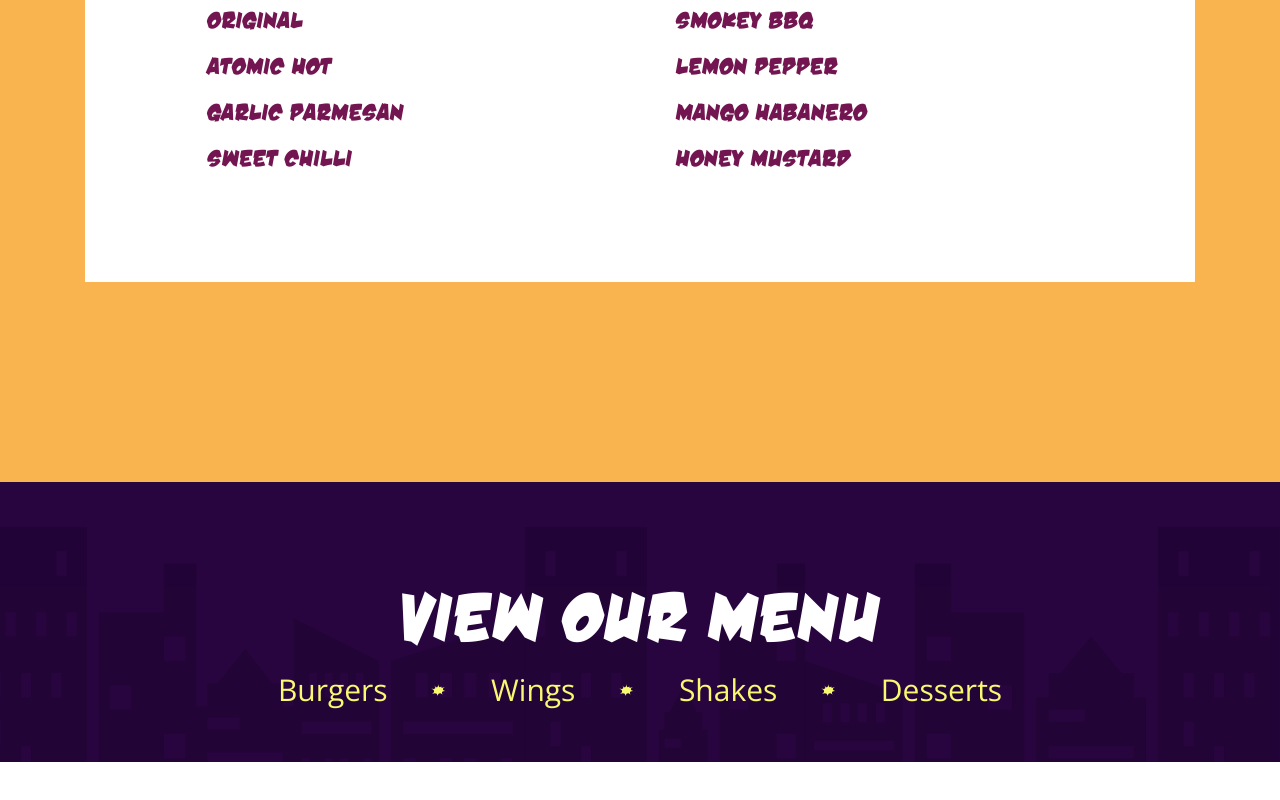
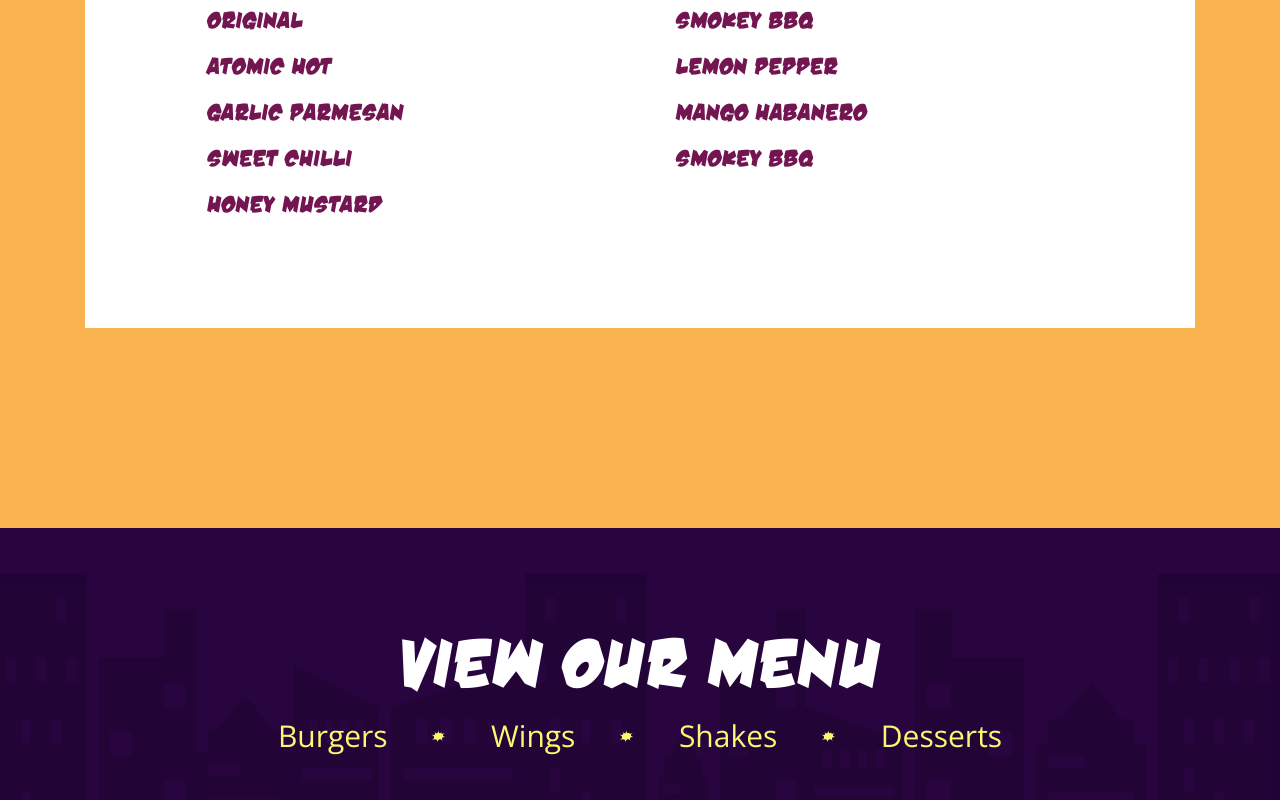
Before and after one commit to iamcstlouis/krunk-burgers-site, a Vue app: page /menu-wings in a window 1280 px wide. Shown: the part 1192-1992 px from the top of the page. Before the commit the page ends 1954 px from the top, so only its background shows below. Built offline with nearby package versions, Linux system fonts and the light colour scheme.

Commit message:
Adds data and store test to project

```diff
--- a/src/components/BurgerCard.vue
+++ b/src/components/BurgerCard.vue
@@ -1,5 +1,7 @@
 <template>
   <div class="burger-card">
+    <h1>{{test}}</h1>
+    <button @click="showTitle()">test</button>
     <div class="content-wrapper">
       <slot></slot>
     </div>
@@ -8,7 +10,22 @@
 
 <script>
 export default {
-  name: "BurgerCard"
+  name: "BurgerCard",
+  data() {
+    return {
+      test: 'test'
+    }
+
+
+
+
+  },
+
+     methods: {
+      showTitle () {
+        this.$store.commit('passingTitle', this.test)
+      }
+    }
 };
 </script>
 
--- a/src/components/WingMealDeals.vue
+++ b/src/components/WingMealDeals.vue
@@ -24,14 +24,7 @@
 
                 <div class="wing-flavours-list">
                     <ul id="flavours">
-                        <li>Original</li>
-                        <li>Smokey BBQ</li>
-                        <li>Atomic Hot</li>
-                        <li>Lemon Pepper</li>
-                        <li>Garlic Parmesan</li>
-                        <li>Mango Habanero</li>
-                        <li>Sweet chilli</li>
-                        <li>Honey Mustard</li>
+                        <li v-for="item in flavours" :key="item.flavour">{{ item.flavour }}</li>
                     </ul>
                 </div>
             </div>
@@ -42,7 +35,40 @@
 
 <script>
 export default {
-    name: "WingMealDeals"
+    name: "WingMealDeals",
+    data() {
+        return {
+            flavours: [
+                {
+                    flavour: "Original",
+                },
+                {
+                    flavour: "Smokey BBQ",
+                },
+                {
+                    flavour: "Atomic Hot",
+                },
+                {
+                    flavour: "Lemon Pepper",
+                },
+                {
+                    flavour: "Garlic Parmesan",
+                },
+                {
+                    flavour: "Mango Habanero",
+                },
+                {
+                    flavour: "Sweet chilli",
+                },
+                {
+                    flavour: "Smokey BBQ",
+                },
+                {
+                    flavour: "Honey Mustard",
+                }
+            ]
+        }
+    }
 }
 </script>
 
--- a/src/store/index.js
+++ b/src/store/index.js
@@ -4,8 +4,14 @@ import Vuex from "vuex";
 Vue.use(Vuex);
 
 export default new Vuex.Store({
-  state: {},
-  mutations: {},
+  state: {
+    testTitle: ''
+  },
+  mutations: {
+    passingTitle (state, n) {
+      state.testTitle = n
+    }
+  },
   actions: {},
   modules: {}
 });
--- a/src/views/Burgers.vue
+++ b/src/views/Burgers.vue
@@ -1,6 +1,8 @@
 <template>
   <div class="burgers">
     <MenuBase>
+          <h1 class="test">{{$store.state.testTitle}}</h1>
+
       <BurgerMealDeals />
     </MenuBase>
   </div>
```
